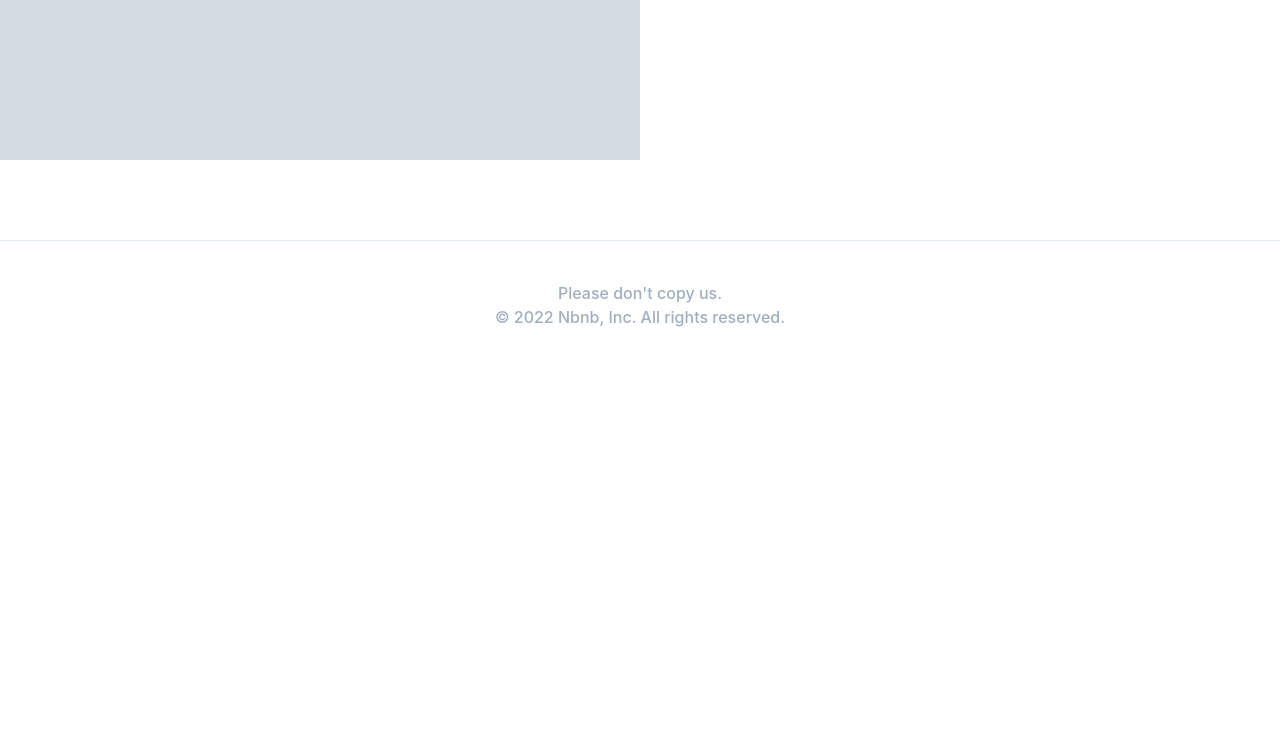
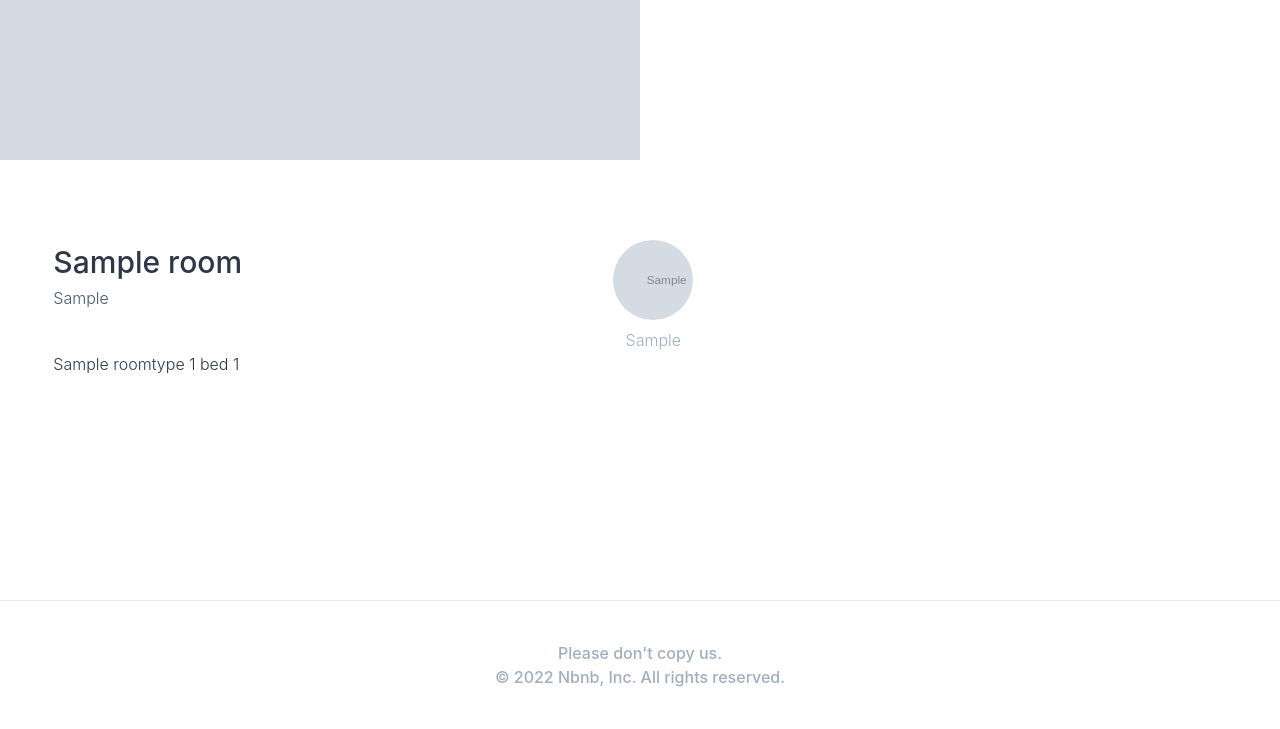
Before and after one commit to jeongsangtae/airbnb-clone, a Django app: page /rooms/1 in a window 1280 px wide. Shown: the part 516-1245 px from the top of the page. Before the commit the page ends 843 px from the top, so only its background shows below. Run offline with Django 3.2, Linux system fonts and the light colour scheme; tables that the repository leaves empty hold one stand-in row (values such as "Sample post"); grey boxes marked "Sample" are stand-in pictures; parts of the project's set-up code (start-up, migrations or seed data) failed here and were passed over; some libraries are stand-ins or nearby versions.

Commit message:
22.1 Styling the Room part One

```diff
--- a/rooms/models.py
+++ b/rooms/models.py
@@ -117,3 +117,9 @@ class Room(core_models.TimeStampedModel):
     def get_next_four_photos(self):
         photos = self.photos.all()[1:5]
         return photos
+
+    def get_beds(self):
+        if self.beds == 1:
+            return "1 bed"
+        else:
+            return f"{self.beds} beds"
--- a/templates/rooms/room_detail.html
+++ b/templates/rooms/room_detail.html
@@ -17,4 +17,25 @@
         </div>
     </div>
 
+    <div class="container mx-auto flex justify-around pb-56">
+        <div class="w-1/2">
+            <div class="flex justify-between">
+                <div>
+                    <h4 class="text-3xl font-medium mb-px">{{room.name}}</h4>
+                    <span class="text-gray-700 font-light">{{room.city}}</span>
+                </div>
+                <a href="{{room.host.get_absolute_url}}" class="flex flex-col items-center">
+                    {% include 'mixins/user_avatar.html' with user=room.host%}
+                    <span class="mt-2 text-gray-500">{{room.host.first_name}}</span>
+                </a>
+            </div>
+            <div class="flex">
+                {{room.room_type}}
+                {{room.get_beds}}
+                {{room.bedrooms}}
+            </div>
+        </div>
+        <div class="w-1/3"></div>
+    </div>
+
 {% endblock %}
```
Also changed, not shown: uploads/avatars/상태사랑해_k9nBU7j.jpeg (added).
